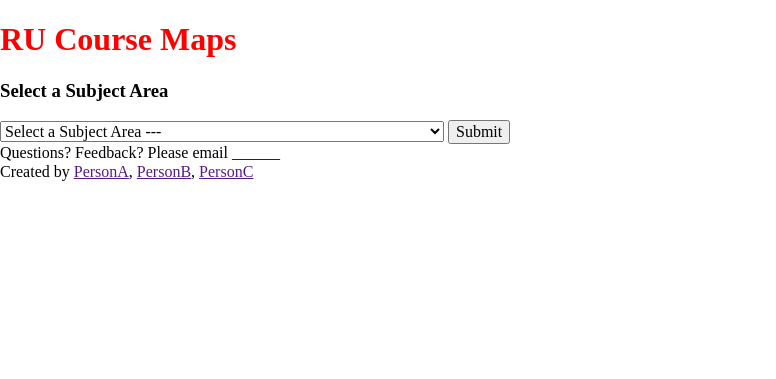
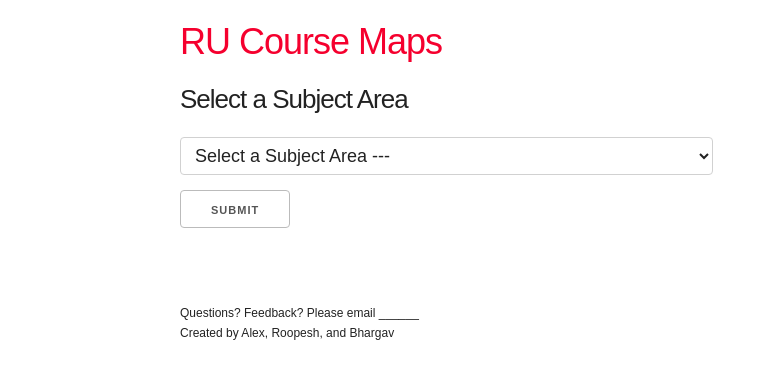
Before and after one commit to roopeshkom/RUCourseMaps, a Flask app: page / in a window 1280 px wide. Shown: the top 379 px of the page, without its empty margins (0-776 px from the left). Run offline with Flask 3, Linux system fonts and the light colour scheme; parts of the project's set-up code (start-up, migrations or seed data) failed here and were passed over; some libraries are stand-ins or nearby versions.

Commit message:
changed the red looks and css for footer

```diff
--- a/templates/graphs.html
+++ b/templates/graphs.html
@@ -45,7 +45,7 @@
 
 				//var p = prereqs;
 				//TEST String for Prerequisite classes / Edges. We replace these values with those gotten from Roops.
-			//	var prereqs = prereqs;
+				//	var prereqs = prereqs;
 
 				//Empty Arrays that will be filled with respective node and edge objects.
 				var coursesArr = courses.split(", ");
@@ -102,7 +102,7 @@
 								'text-opacity': 1,
 								'text-valign': 'center',
 								'text-halign': 'right',
-								'background-color': '#ff0000'
+								'background-color': '#F5002E'
 							}
 						},
 
@@ -112,7 +112,7 @@
 								'width': 2,
 								'target-arrow-shape': 'triangle',
 								'line-color': '#000000',
-								'target-arrow-color': '#b30000'
+								'target-arrow-color': '#000000'
 							}
 						}
 					],
--- a/templates/index.html
+++ b/templates/index.html
@@ -5,14 +5,14 @@
     <meta charset="UTF-8">
     <meta name="viewport" content="width=device-width">
     <title>RU Course Maps</title>
-    <link rel="stylesheet" href="{{url_for('static', filename='normalize.css')}}">
-    <link rel="stylesheet" href="{{url_for('static', filename='skeleton.css')}}">
-    <link rel="stylesheet" href="{{url_for('static', filename='main.css')}}">
+    <link rel="stylesheet" href="/static/css/normalize.css">
+    <link rel="stylesheet" href="/static/css/skeleton.css">
+    <link rel="stylesheet" href="/static/css/main.css">
 </head>
 <body>
 
     <div class="wrapper">
-        <h1 style="color:red">RU Course Maps</h1>
+        <h1 style="color:#F5002E">RU Course Maps</h1>
           <form action="{{ url_for('index') }}" name="deptnum" method="POST">
             <h3>Select a Subject Area</h3>
               <select name="deptnum">
@@ -23,15 +23,12 @@
           </form>
     </div>
 
-    <footer class="text-center animated fadeIn"> Questions? Feedback? Please email ______
+    <footer class="wrapper" style="font:300 12px/1.6875 sans-serif;"> Questions? Feedback? Please email ______
     			<br>
-    			Created by <a href=""> PersonA</a>, <a href="">PersonB</a>, <a href="">PersonC</a>
+    			Created by Alex, Roopesh, and Bhargav
     </footer>
-            </div>
-            <!--
-            <a href="https://github.com/roopeshkom/RUCourseMaps"><img id="github" style="position: absolute; top: 0; right: 0; border: 0;" src="https://s3.amazonaws.com/github/ribbons/forkme_right_red_aa0000.png" alt="Fork the project on GitHub"></a>
-             -->
-</body>
+
+  </body>
 <!--Created by Roopesh, Alex, and Bhargav-->
 <!-- Special thanks to Kartik, Reavan, Sakhib, and AP -->
 </html>
```
Also changed, not shown: templates/404.html (+4 -4 lines).
